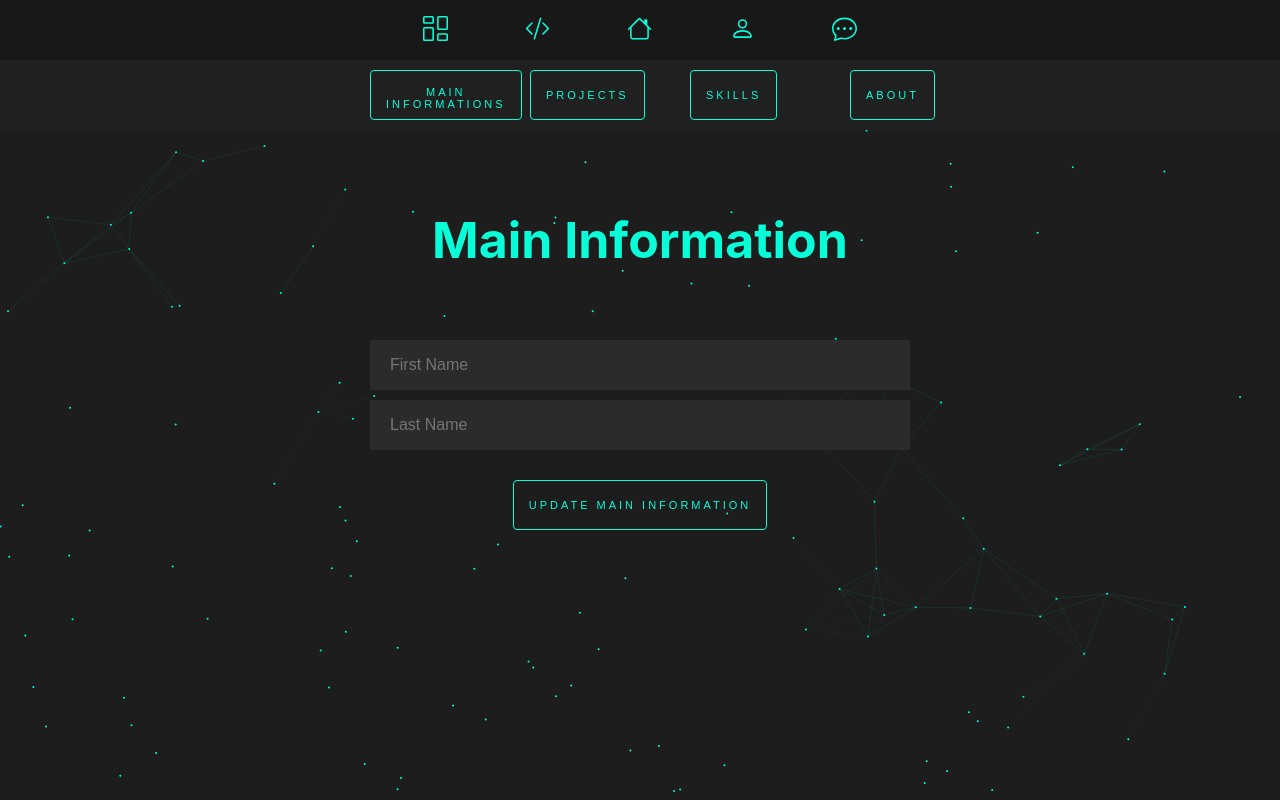
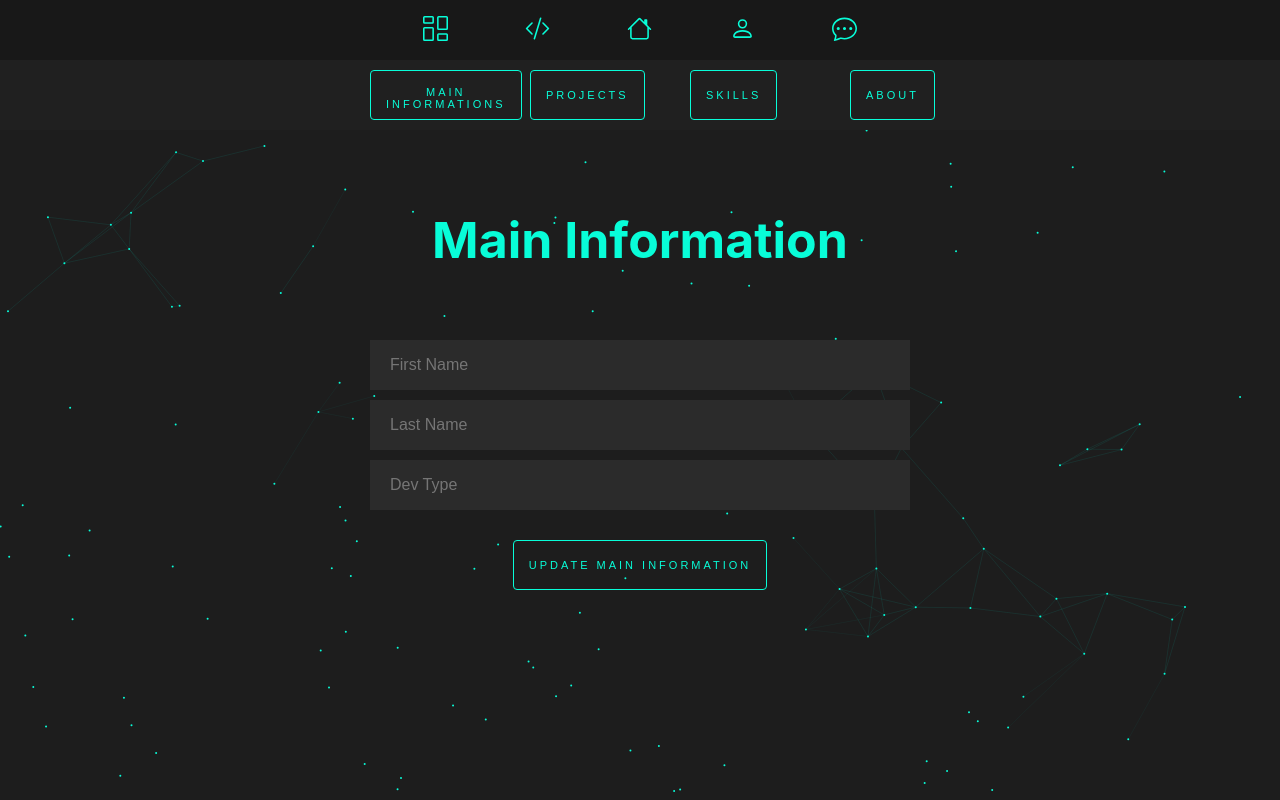
Before and after one commit to aleksandar9999a/experience-portfolio, a React (Create React App) app: page /settings in a window 1280 px wide. Built offline with nearby package versions, Linux system fonts and the light colour scheme; no server answers; what axios-observable would draw is missing.

Commit message:
Added full functionality for update userdata

```diff
--- a/src/components/settings/MainInformationSettings.tsx
+++ b/src/components/settings/MainInformationSettings.tsx
@@ -1,13 +1,85 @@
-import React from 'react';
+import React, { useState, SyntheticEvent, useEffect } from 'react';
 import './Settings.css';
+import { updateUserdata, auth, getUserdata } from './../../services/db';
 
 function MainInformationSettings() {
+    const [firstName, setFirstName] = useState('');
+    const [lastName, setLastName] = useState('');
+    const [devType, setDevType] = useState('');
+    const [error, setError] = useState('');
+    const [success, setSuccess] = useState('');
+
+    useEffect(() => {
+        getUserdata();
+        const userdata = auth.subscribe(user => {
+            if (user) {
+                setFirstName(user.firstName);
+                setLastName(user.lastName);
+                setDevType(user.devType);
+            }
+        })
+        return () => userdata.unsubscribe();
+    }, []);
+
+    function handleChange(type: string, event: any) {
+        const value = event.target.value
+        if (type === 'firstName') {
+            setFirstName(value);
+            return;
+        }
+        if (type === 'lastName') {
+            setLastName(value);
+            return;
+        }
+        if (type === 'devType') {
+            setDevType(value);
+            return;
+        }
+    }
+
+    function handleSubmit(e: SyntheticEvent) {
+        e.preventDefault();
+        if (firstName === '' || lastName === '' || devType === '') {
+            setError('Invalid input!');
+            removeErrorAfterTime(3000);
+            return;
+        }
+
+        updateUserdata({ firstName, lastName, devType }).then(user => {
+            setSuccess('Successful updated!');
+            removeSuccessAfterTime(3000);
+        }).catch(err => {
+            setError(err.message);
+            removeErrorAfterTime(3000);
+        });
+    }
+
+    function removeErrorAfterTime(time: number) {
+        return removeText(setError, 3000);
+    }
+
+    function removeSuccessAfterTime(time: number) {
+        return removeText(setSuccess, 3000);
+    }
+
+    function removeText(setValue: Function, time: number) {
+        return setTimeout(() => {
+            setValue('');
+        }, time);
+    }
+
     return (
         <div className="settings-title-wrapper">
             <h1 className="settings-title">Main Information</h1>
-            <form className="contact-form">
-                <input className="custom-input" type="text" placeholder="First Name" />
-                <input className="custom-input" type="text" placeholder="Last Name" />
+            <form className="contact-form" onSubmit={handleSubmit}>
+                <input className="custom-input" type="text" placeholder="First Name"
+                    value={firstName} onChange={handleChange.bind(MainInformationSettings, 'firstName')} />
+                <input className="custom-input" type="text" placeholder="Last Name"
+                    value={lastName} onChange={handleChange.bind(MainInformationSettings, 'lastName')} />
+                <input className="custom-input" type="text" placeholder="Dev Type"
+                    value={devType} onChange={handleChange.bind(MainInformationSettings, 'devType')} />
+                {error ? <p className="custom-error">{error}</p> : null}
+                {success ? <p className="custom-success">{success}</p> : null}
                 <div className="settings-submit-button-wrapper">
                     <button className="settings-submit-button">Update Main Information</button>
                 </div>
```
